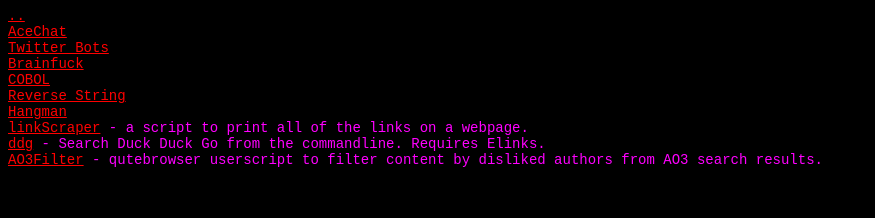
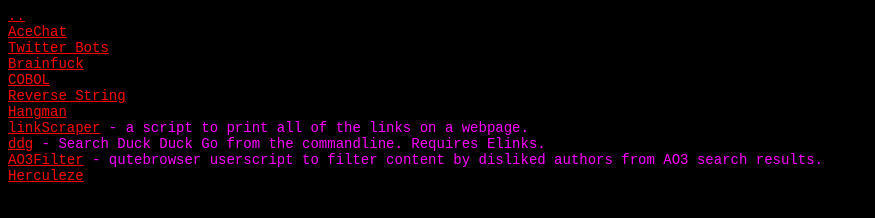
Before and after one commit to nathalie-tate/nathalietate-xyz, a plain HTML site: page projects/index.html in a window 1280 px wide. Shown: the whole page, without its empty margins (0-875 px from the left). Drawn offline with Linux system fonts and the light colour scheme.

Commit message:
add herculeze link to index

```diff
--- a/projects/index.html
+++ b/projects/index.html
@@ -28,5 +28,7 @@
     <a href="ao3Filter.pl">AO3Filter</a> - qutebrowser userscript to filter
     content by disliked authors from AO3 search results.
     <br>
+    <a href="herculeze">Herculeze</a>
+    <br>
   </body>
 </html>
```
